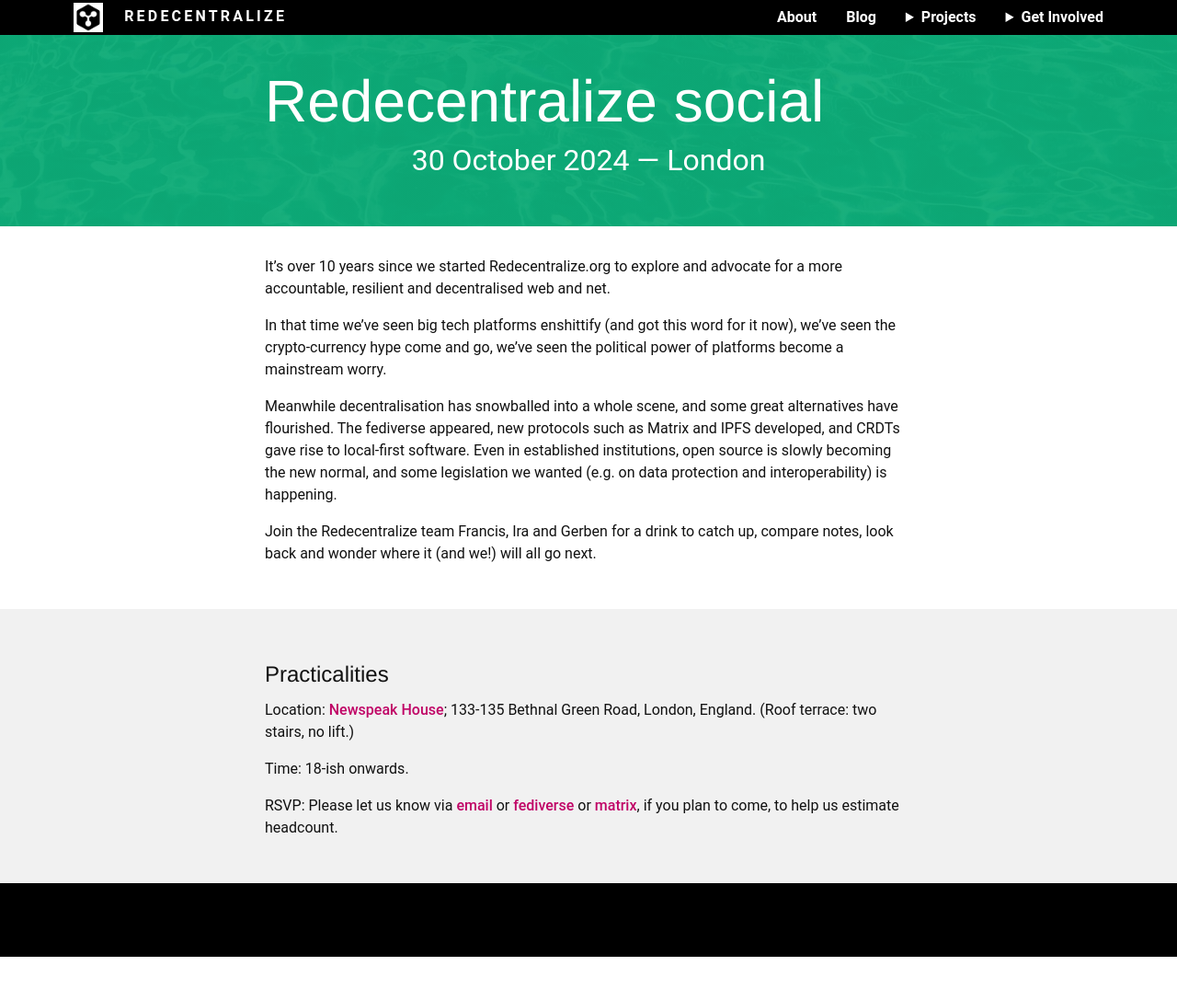
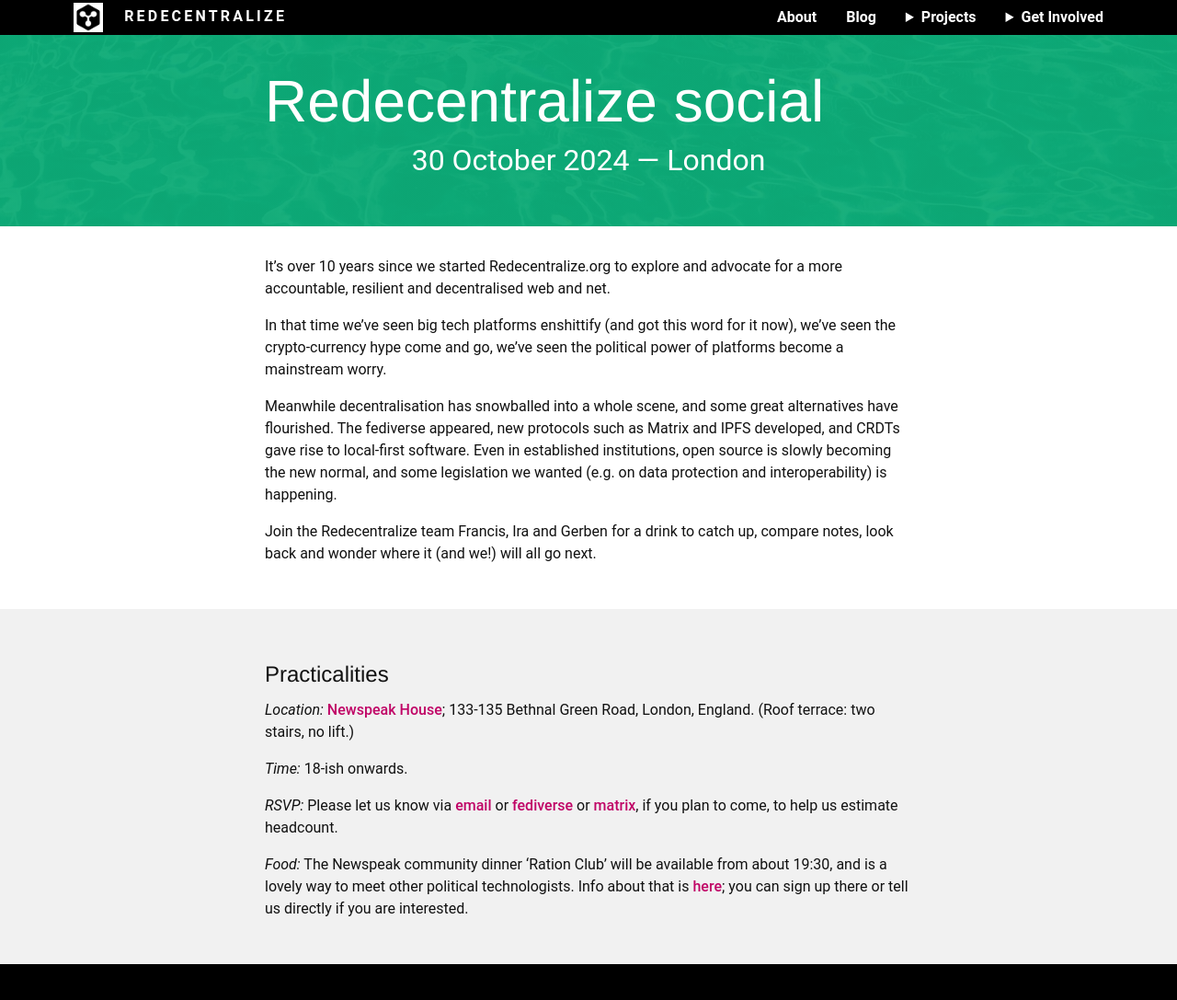
Before and after one commit to redecentralize/redecentralize-website, a Jekyll site: the page built from events/2024-social/index.html, in a window 1280 px wide and 1128 px high. Shown: the top 1087 px of the window at 92% size. Built offline with Jekyll 4.4.1, drawn with Linux system fonts in a browser that asks for light colours.

Commit message:
Mention Ration Club

```diff
--- a/events/2024-social/index.html
+++ b/events/2024-social/index.html
@@ -31,13 +31,16 @@
   <section class="container single-column">
     <h2>Practicalities</h2>
     <p>
-      Location: <a href="https://newspeak.house/">Newspeak House</a>; 133-135 Bethnal Green Road, London, England. (Roof terrace: two stairs, no lift.)
+      <em>Location:</em> <a href="https://newspeak.house/">Newspeak House</a>; 133-135 Bethnal Green Road, London, England. (Roof terrace: two stairs, no lift.)
     </p>
     <p>
-      Time: 18-ish onwards.
+      <em>Time:</em> 18-ish onwards.
     </p>
     <p>
-      RSVP: Please let us know via <a href="mailto:hello@redecentralize.org?Subject=RSVP%2030%20Oct&Body=Coming!">email</a> or <a href="https://mastodon.social/@redecentralize">fediverse</a> or <a href="https://matrix.to/#/!redecentralize:matrix.org">matrix</a>, if you plan to come, to help us estimate headcount.
+      <em>RSVP:</em> Please let us know via <a href="mailto:hello@redecentralize.org?Subject=RSVP%2030%20Oct&Body=Coming!">email</a> or <a href="https://mastodon.social/@redecentralize">fediverse</a> or <a href="https://matrix.to/#/!redecentralize:matrix.org">matrix</a>, if you plan to come, to help us estimate headcount.
+    </p>
+    <p>
+      <em>Food:</em> The Newspeak community dinner ‘Ration Club’ will be available from about 19:30, and is a lovely way to meet other political technologists. Info about that is <a href="https://forms.gle/T3rXorsrb4gXKazv9">here</a>; you can sign up there or tell us directly if you are interested.
     </p>
   </section>
 </div>
```
